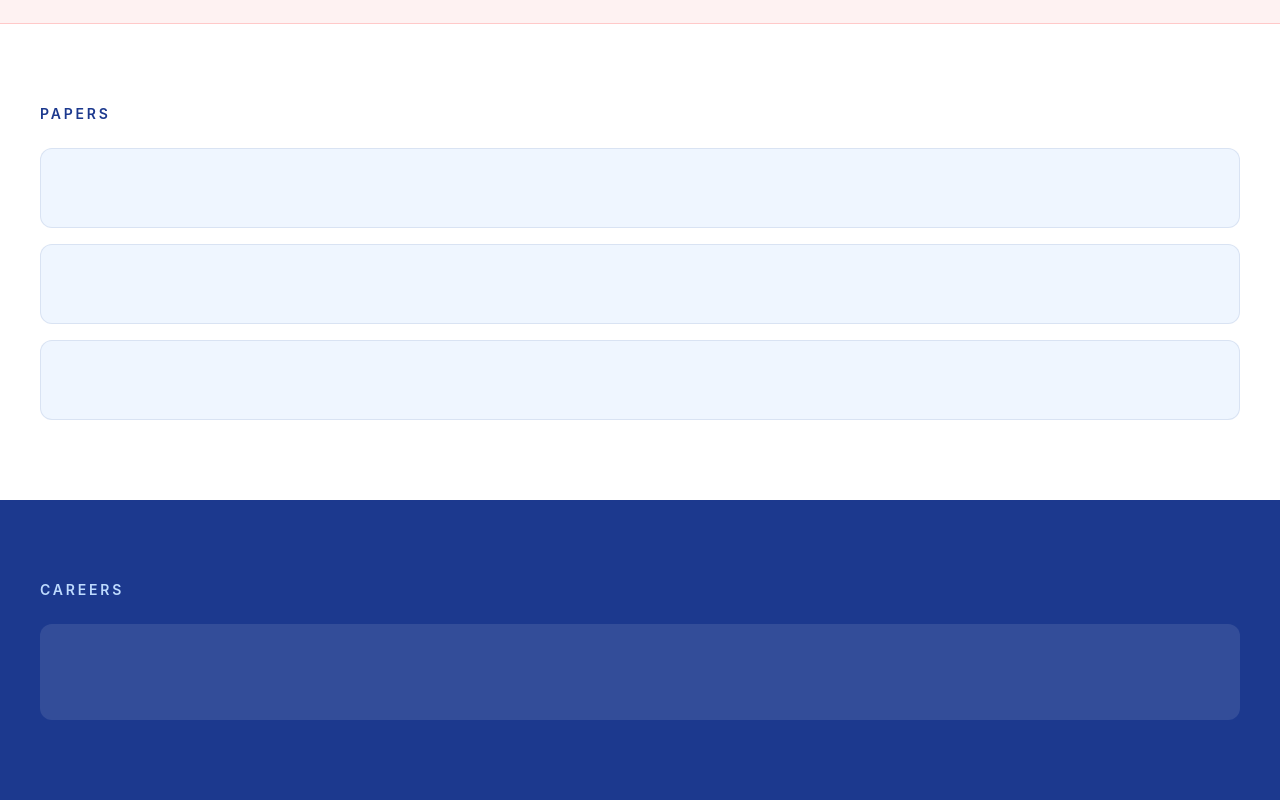
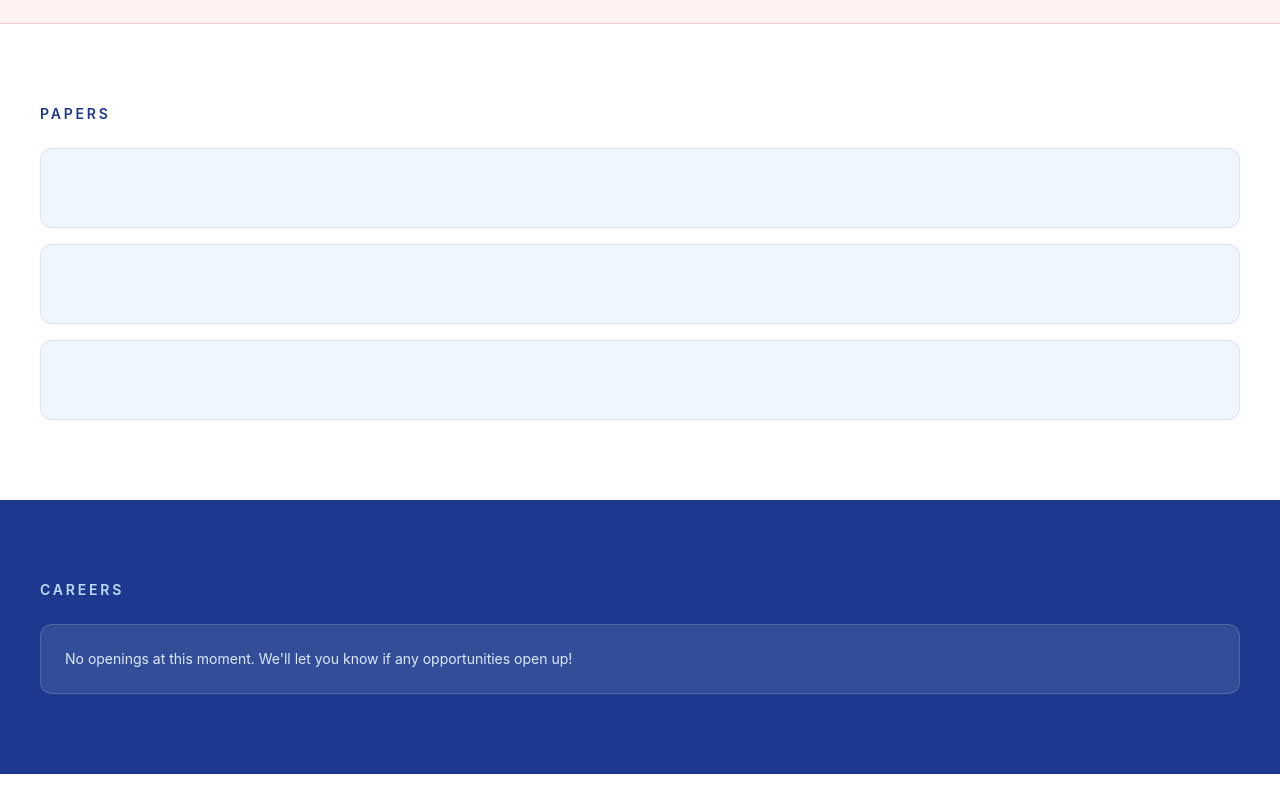
Before and after one commit to sgaut002/metrics-nepal-site, a React (Vite) app: page / in a window 1280 px wide. Shown: the part 1362-2162 px from the top of the page. After the commit the page ends 2136 px from the top, so only its background shows below. Built offline with nearby package versions, Linux system fonts and the light colour scheme.

Commit message:
Add careers status message

```diff
--- a/src/App.jsx
+++ b/src/App.jsx
@@ -116,7 +116,9 @@ export default function MetricsNepalHomepage() {
             <div className="text-sm font-semibold uppercase tracking-[0.2em] text-blue-200">
               Careers
             </div>
-            <div className="mt-6 h-24 rounded-xl bg-white/10" />
+            <div className="mt-6 rounded-xl border border-white/15 bg-white/10 p-6 text-sm text-blue-100">
+              No openings at this moment. We'll let you know if any opportunities open up!
+            </div>
           </div>
         </section>
       </main>
```
